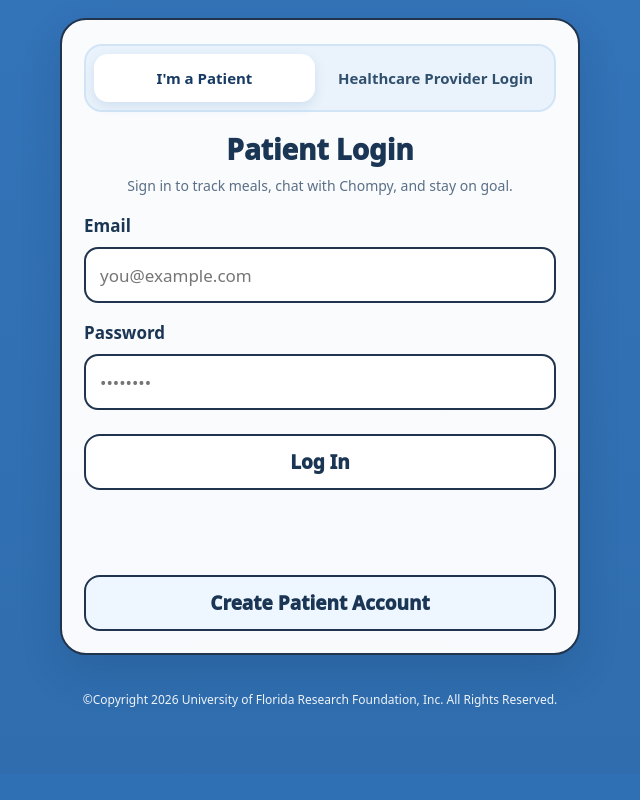
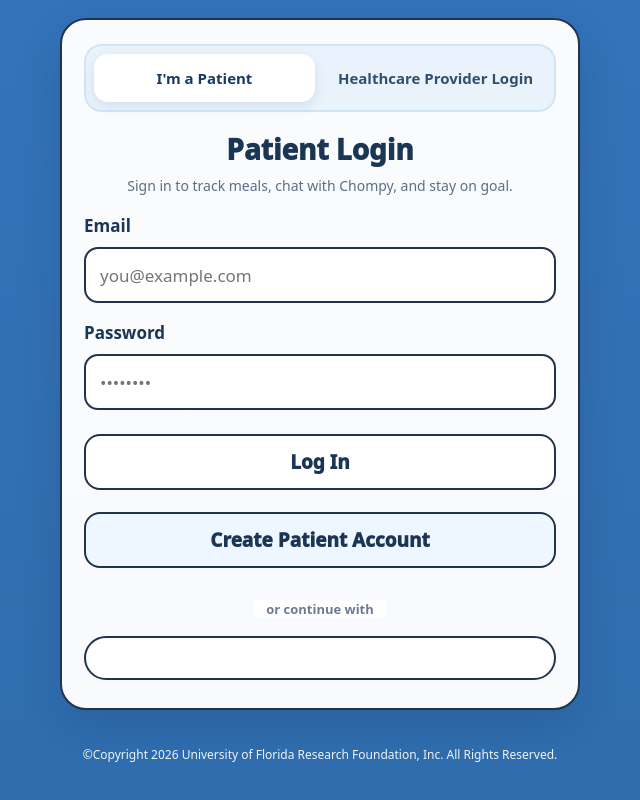
Before and after one commit to lenaglisic25/ChompSmart, a React (Vite) app in the folder frontend/: page / in a window 1280 px wide. Shown: the part 302-1102 px from the top of the page, without its empty margins (320-960 px from the left). Before the commit the page ends 1076 px from the top, so only its background shows below. Built offline with nearby package versions, Linux system fonts and the light colour scheme; no server answers.

Commit message:
Updated Google auth login button

```diff
--- a/frontend/src/pages/Login.css
+++ b/frontend/src/pages/Login.css
@@ -168,8 +168,54 @@
 }
 
 .loginButtonSecondary {
-  margin-top: 10px;
+  margin-top: 12px;
   background: #eef7ff;
+}
+
+.loginDivider {
+  margin-top: 22px;
+  display: flex;
+  align-items: center;
+  justify-content: center;
+  color: #6b7c90;
+  font-size: 13px;
+  font-weight: 700;
+  text-align: center;
+}
+
+.loginDivider span {
+  position: relative;
+  padding: 0 12px;
+  background: rgba(255, 255, 255, 0.97);
+}
+
+.googleLoginSection {
+  margin-top: 8px;
+  margin-bottom: 6px;
+  display: flex;
+  justify-content: center;
+  width: 100%;
+}
+
+.googleLoginWrapper {
+  width: 100%;
+  display: flex;
+  justify-content: center;
+  padding: 4px 0 2px;
+}
+
+.googleLoginWrapper > div {
+  display: flex;
+  justify-content: center;
+  width: 100%;
+  max-width: 360px;
+}
+
+.googleLoginWrapper iframe {
+  max-width: 360px !important;
+  width: 100% !important;
+  min-height: 44px !important;
+  border-radius: 999px !important;
 }
 
 .copyright {
@@ -252,12 +298,28 @@
     font-size: 16px;
   }
 
+  .loginDivider {
+    margin-top: 18px;
+    font-size: 12px;
+  }
+
+  .googleLoginSection {
+    margin-top: 6px;
+  }
+
+  .googleLoginWrapper > div {
+    max-width: 100%;
+  }
+
+  .googleLoginWrapper iframe {
+    max-width: 100% !important;
+  }
+
   .copyright {
     font-size: 11px;
     padding: 10px 6px;
   }
 }
-
 
 /* Very small phones */
 @media (max-width: 420px) {
@@ -302,8 +364,43 @@
     font-size: 15px;
   }
 
+  .googleLoginWrapper iframe {
+    min-height: 42px !important;
+  }
+
   .copyright {
     font-size: 10px;
     line-height: 1.35;
   }
 }
+.googleLoginSection {
+  margin-top: 8px;
+  width: 100%;
+}
+
+
+.googleLoginButtonShell {
+  width: 100%;
+}
+
+
+.googleLoginButtonShell > div {
+  width: 100% !important;
+}
+
+
+.googleLoginButtonShell iframe {
+  width: 100% !important;
+  height: 56px !important;
+  border-radius: 999px !important;
+}
+
+
+.googleLoginButtonShell {
+  border-radius: 999px;
+  overflow: hidden;
+}
+.googleLoginButtonShell {
+  border: 2px solid #20344d;
+  background: #ffffff;
+}
--- a/frontend/src/pages/Login.jsx
+++ b/frontend/src/pages/Login.jsx
@@ -121,6 +121,7 @@ export default function Login() {
             >
               I'm a Patient
             </button>
+
             <button
               type="button"
               className={`rolePill ${isProvider ? "active" : ""}`}
@@ -180,18 +181,7 @@ export default function Login() {
             </button>
 
             {!isProvider && (
-              <div style={{ marginTop: "15px", display: "flex", justifyContent: "center" }}>
-                <GoogleLogin
-                  onSuccess={onGoogleSuccess}
-                  onError={() => alert("Google Login Failed")}
-                  theme="outline"
-                  shape="rectangular"
-                  width="100%"
-                />
-              </div>
-            )}
-
-            {!isProvider && (
+              <>
                 <button
                   type="button"
                   className="loginButton loginButtonSecondary"
@@ -202,6 +192,24 @@ export default function Login() {
                 >
                   Create Patient Account
                 </button>
+
+                <div className="loginDivider">
+                  <span>or continue with</span>
+                </div>
+
+                <div className="googleLoginSection">
+                  <div className="googleLoginButtonShell">
+                    <GoogleLogin
+                      onSuccess={onGoogleSuccess}
+                      onError={() => alert("Google Login Failed")}
+                      theme="outline"
+                      size="large"
+                      text="signin_with"
+                      width="100%"
+                    />
+                  </div>
+                </div>
+              </>
             )}
           </form>
         </div>
```
Lines whose indentation alone changed are shown as unchanged.
